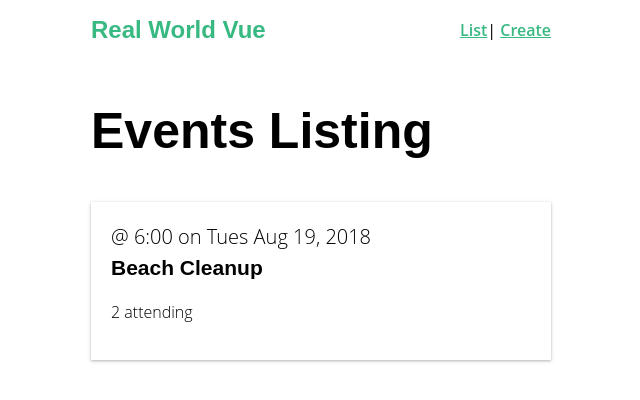
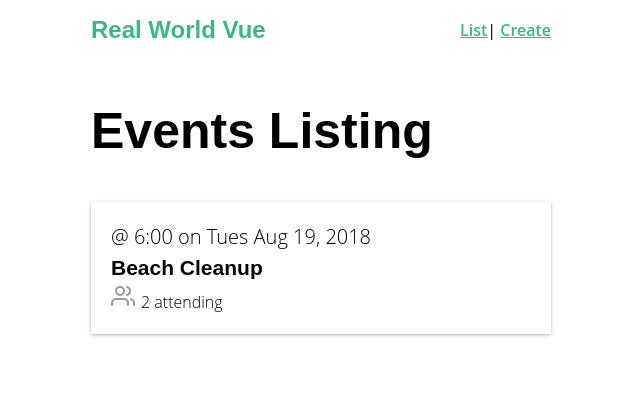
Before and after one commit to SMHosseinM/Vue, a Vue app in the folder my-vue/: page / in a window 1280 px wide. Shown: the top 400 px of the page, without its empty margins (319-959 px from the left). Built offline with nearby package versions, Linux system fonts and the light colour scheme.

Commit message:
icon using svg

```diff
--- /dev/null
+++ b/my-vue/src/components/BaseIcon.vue
@@ -0,0 +1,41 @@
+<template>
+  <div class="icon-wrapper">
+    <svg class="icon" :width="width" :height="height">
+      <use v-bind="{ 'xlink:href': '/feather-sprite.svg#' + name }" />
+    </svg>
+  </div>
+</template>
+
+<script>
+export default {
+  props: {
+    name: String,
+    width: {
+      type: [String, Number],
+      default: 24
+    },
+    height: {
+      type: [String, Number],
+      default: 24
+    }
+  }
+}
+</script>
+
+<style scoped>
+.icon-wrapper {
+  display: inline-flex;
+  align-items: center;
+  color: rgba(0, 0, 0, 0.4);
+  font-size: 1rem;
+  font-weight: 600;
+}
+.icon {
+  stroke: currentColor;
+  stroke-width: 2;
+  stroke-linecap: round;
+  stroke-linejoin: round;
+  fill: none;
+  margin-right: 6px;
+}
+</style>
--- a/my-vue/src/components/EventCard.vue
+++ b/my-vue/src/components/EventCard.vue
@@ -3,7 +3,8 @@
     <div class="event-card -shadow">
       <span class="eyebrow">@ {{ event.time }} on {{ event.date }}</span>
       <h4 class="title">{{ event.title }}</h4>
-      <p>{{ event.attendees.length }} attending</p>
+      <BaseIcon name="users" />
+      <span>{{ event.attendees.length }} attending</span>
     </div>
   </router-link>
 </template>
--- a/my-vue/src/main.js
+++ b/my-vue/src/main.js
@@ -2,6 +2,29 @@
 import App from './App.vue'
 import router from './router'
 import store from './store'
+import upperFirst from 'lodash/upperFirst'
+import camelCase from 'lodash/camelCase'
+
+const requireComponent = require.context(
+  './components',
+  false,
+  /Base[A-Z]\w+\.(vue|js)$/
+)
+
+requireComponent.keys().forEach(fileName => {
+  const componentConfig = requireComponent(fileName)
+
+  const componentName = upperFirst(
+    camelCase(
+      fileName
+        .split('/')
+        .pop()
+        .replace(/\.\w+$/, '')
+    )
+  )
+
+  Vue.component(componentName, componentConfig.default || componentConfig)
+})
 
 Vue.config.productionTip = false
 
```
Also changed, not shown: my-vue/public/feather-sprite.svg.
